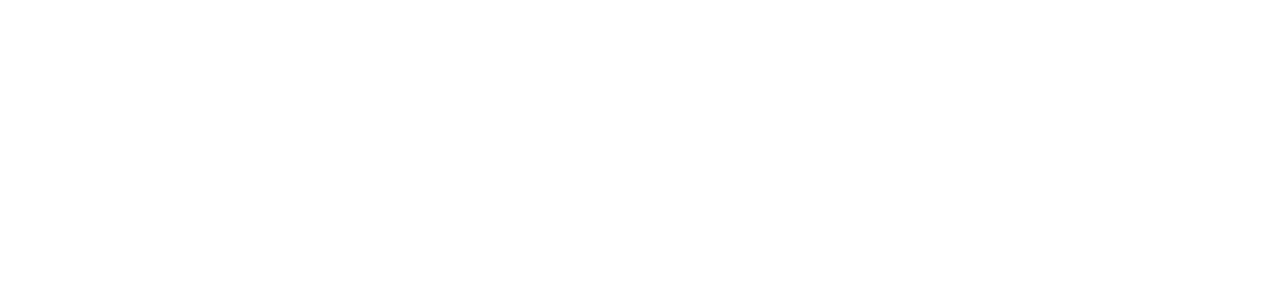
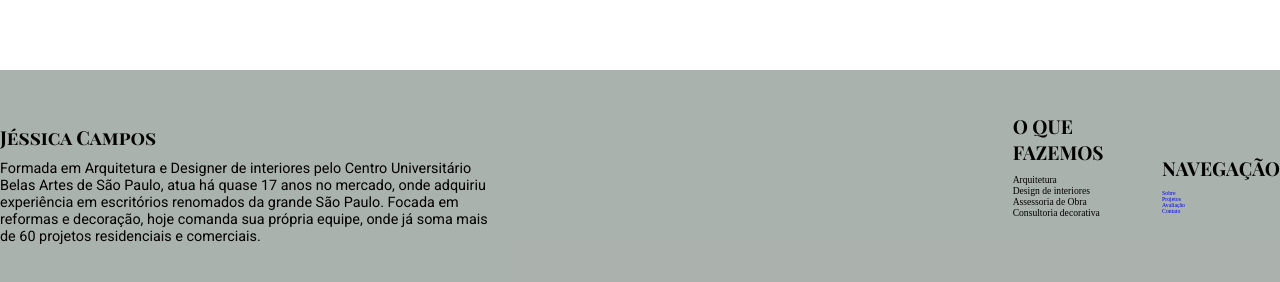
Before and after one commit to eetecnology/J-ssicaArq, a React (Vite) app: page / in a window 1280 px wide. Shown: the part 4336-4618 px from the top of the page. Before the commit the page ends 4386 px from the top, so only its background shows below. Built offline with nearby package versions, Linux system fonts and the light colour scheme; grey boxes are pictures that could not be loaded.

Commit message:
att: rodape

```diff
--- a/src/App.jsx
+++ b/src/App.jsx
@@ -5,6 +5,7 @@
 import Header from './components/Header';
 import Portfolio from './components/Portfolio';
 import Summary from './components/Summary';
+import Rodape from './components/rodape';
 
 export default function App() {
   return (
@@ -16,6 +17,7 @@
       <Portfolio />
       <Budget />
       <Contact />
+      <Rodape />
     </div>
   )
 }
--- /dev/null
+++ b/src/components/rodape.jsx
@@ -0,0 +1,37 @@
+import styles from './rodape.module.css';
+
+export default function Rodape(){
+    return(
+        <section className={styles.rodape}>
+            <div className={styles.name}>
+                <h3>Jéssica Campos</h3>
+                <div className={styles.coment}>
+                    <p>Formada em Arquitetura e Designer de interiores pelo Centro Universitário Belas Artes de São Paulo,
+                    atua há quase 17 anos no mercado, onde adquiriu experiência em escritórios renomados da grande São Paulo.
+                    Focada em reformas e decoração, hoje comanda sua própria equipe, onde já soma mais de 60 projetos residenciais e comerciais.
+                    </p>
+                </div>
+            </div>
+
+                <div className={styles.container}>
+                    <h3>O QUE FAZEMOS</h3>
+                        <ul>
+                            <li>Arquitetura</li>
+                            <li>Design de interiores</li>
+                            <li>Assessoria de Obra</li>
+                            <li>Consultoria decorativa</li>
+                        </ul>
+                </div>
+
+                <div className={styles.navegation}>
+                    <h3>NAVEGAÇÃO</h3>
+                    <ul>
+                        <li><a href="#sobre">Sobre</a></li>
+                        <li><a href="#projetos">Projetos</a></li>
+                        <li><a href="#avaliacao">Avaliação</a></li>
+                        <li><a href="#contato">Contato</a></li>
+                    </ul>
+                </div>
+        </section>
+    )
+}
--- /dev/null
+++ b/src/components/rodape.module.css
@@ -0,0 +1,67 @@
+.rodape{
+    display: flex;
+    justify-content: center;
+    align-items: center;
+    height: 230px;
+    margin-top: 2rem;
+    background-color: rgba(135, 146, 139, 0.7);
+}
+
+.name h3 {
+    font-size: 2rem;
+    margin-bottom: 1rem;
+  }
+
+  .coment {
+    font-size: 2rem;
+    margin-bottom: 1rem;
+    margin-bottom: 0;
+    max-width: 1054px;
+    width: 50%;
+  }
+
+  .coment p {
+    font-size: 1.5rem;
+
+  }
+
+  .container {
+    margin-bottom: 4rem;
+  }
+
+  .container h3{
+    display: flex;
+    justify-content: center;
+    align-items: center;
+    font-size: 2rem;
+    max-width: 490px;
+    width: 100%;
+    margin-bottom: 1rem;
+
+  }
+
+  .container ul li{
+    display: flex;
+
+    font-size: 1rem;
+    max-width: 490px;
+    width: 100%;
+  }
+
+  .navegation h3{
+    display: flex;
+    justify-content: center;
+    align-items: center;
+    font-size: 2rem;
+    max-width: 490px;
+    width: 100%;
+    margin-bottom: 1rem;
+
+  }
+
+  .navegation ul li{
+    display: flex;
+    font-size: 1rem;
+    max-width: 490px;
+    width: 100%;
+  }
```
